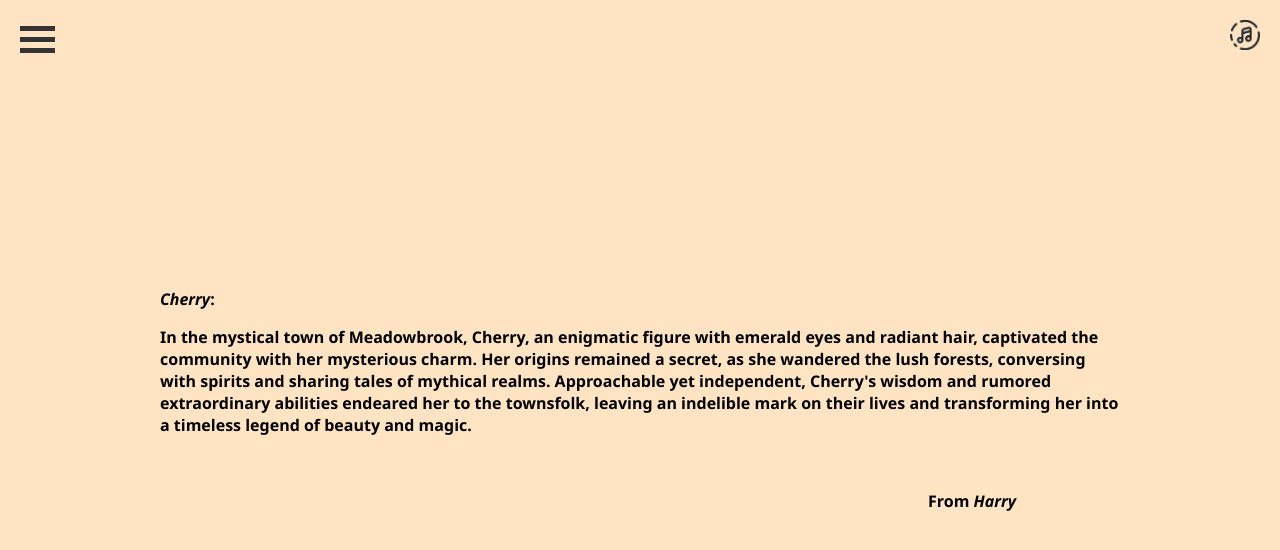
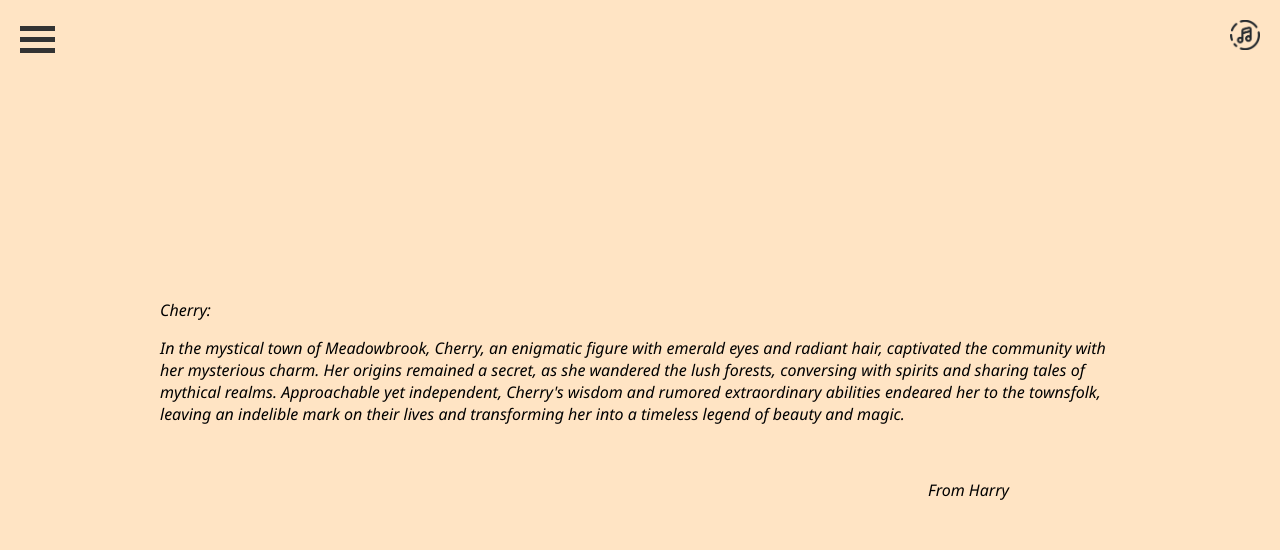
Before and after one commit to 2Ddreams/2Ddreams.github.io, a plain HTML site: page v2/admin/adminMemory.html in a window 1280 px wide. Drawn offline with Linux system fonts and the light colour scheme.

Commit message:
changed main text font from bold to talic

```diff
--- a/v2/admin/adminMemory.css
+++ b/v2/admin/adminMemory.css
@@ -8,7 +8,7 @@ body {
   height: 100vh;
   width: 75%;
   font-family: "Segoe UI", Arial, sans-serif; /* Segoe UI as the primary font */
-  font-weight: bold; /* Making the font bold */
+  font-style: italic; /* Making the font bold */
   overflow: hidden;
   word-wrap: break-word;
 }
```
